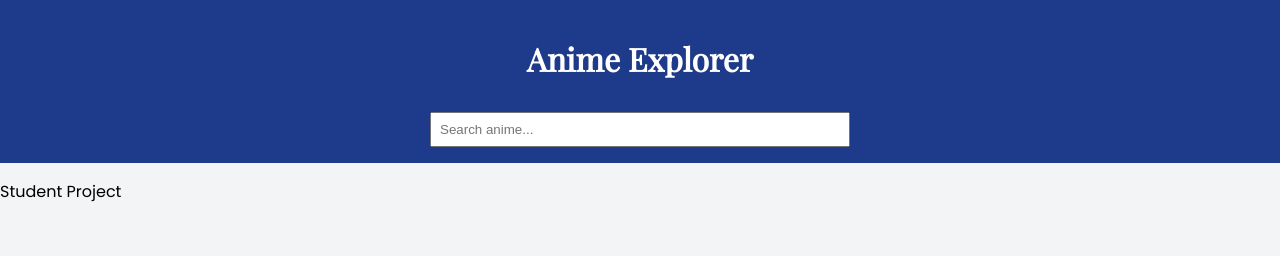
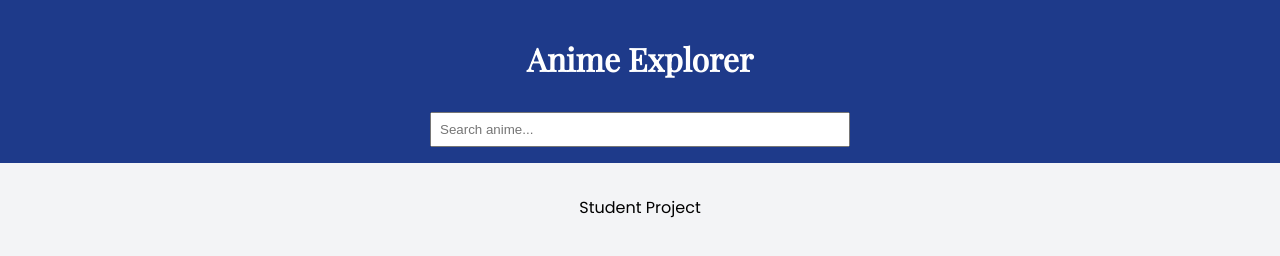
Before and after one commit to najibmahmud-netizen/Anime-project, a plain HTML site: page index.html in a window 1280 px wide. Drawn offline with nearby package versions, Linux system fonts and the light colour scheme.

Commit message:
footer style

```diff
--- a/style.css
+++ b/style.css
@@ -46,3 +46,8 @@ anime-container {
 .card img {
   width: 100%;
 }
+
+footer {
+  text-align: center;
+  padding: 1rem;
+}
```
